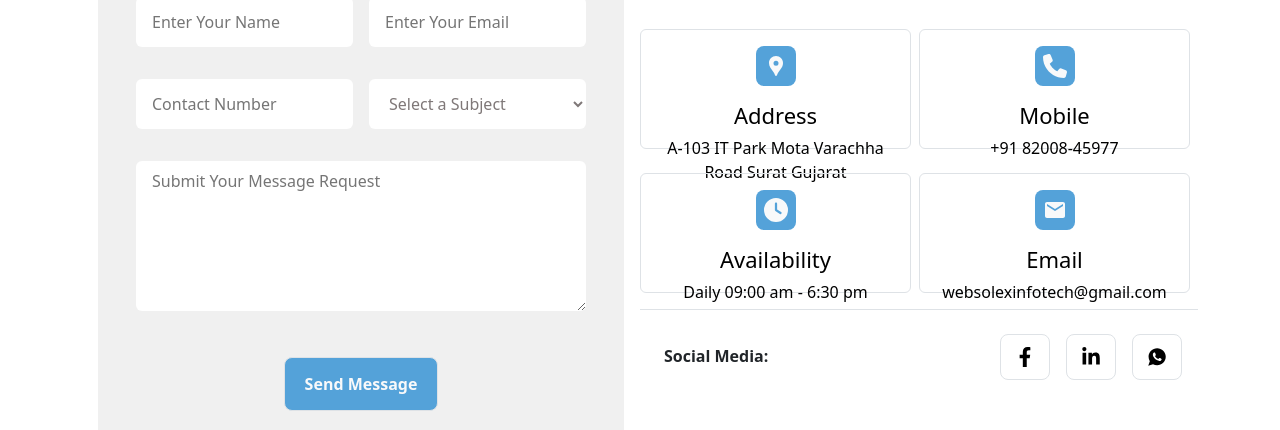
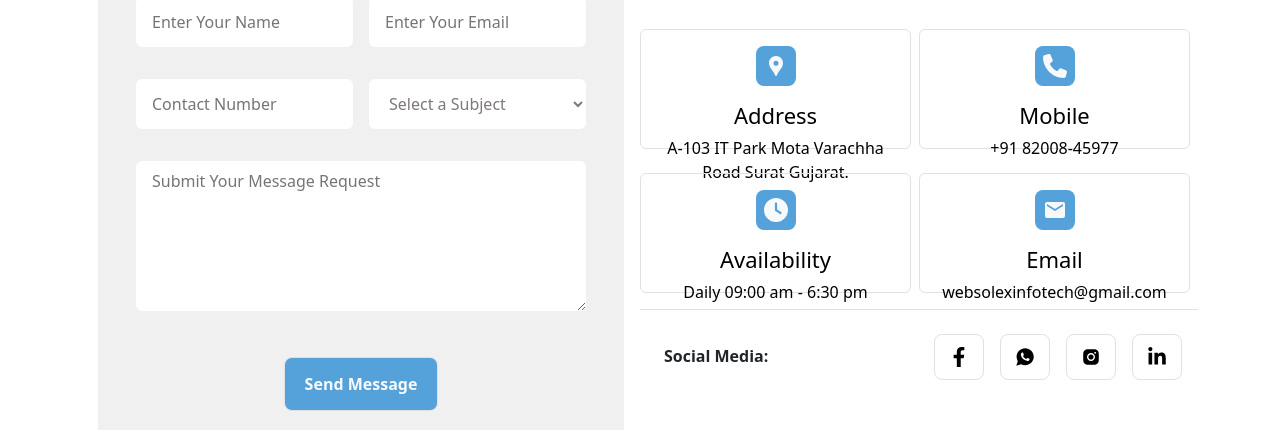
Before and after one commit to Bhaktesh604/Websolexinfotech, a React (Create React App) app: page /contact in a window 1280 px wide. Shown: the part 441-871 px from the top of the page. Built offline with nearby package versions, Linux system fonts and the light colour scheme.

Commit message:
change all

```diff
--- a/public/index.html
+++ b/public/index.html
@@ -36,23 +36,23 @@
     gtag('js', new Date());
 
     gtag('config', 'G-D3PP2RMF85');
-    // document.onkeydown = function (e) {
-    //   if (event.keyCode == 123) {
-    //     return false;
-    //   }
-    //   if (e.ctrlKey && e.shiftKey && e.keyCode == 'I'.charCodeAt(0)) {
-    //     return false;
-    //   }
-    //   if (e.ctrlKey && e.shiftKey && e.keyCode == 'J'.charCodeAt(0)) {
-    //     return false;
-    //   }
-    //   if (e.ctrlKey && e.keyCode == 'U'.charCodeAt(0)) {
-    //     return false;
-    //   }
-    //   if (e.ctrlKey && e.shiftKey && e.keyCode == 'C'.charCodeAt(0)) {
-    //     return false;
-    //   }
-    // }
+    document.onkeydown = function (e) {
+      if (event.keyCode == 123) {
+        return false;
+      }
+      if (e.ctrlKey && e.shiftKey && e.keyCode == 'I'.charCodeAt(0)) {
+        return false;
+      }
+      if (e.ctrlKey && e.shiftKey && e.keyCode == 'J'.charCodeAt(0)) {
+        return false;
+      }
+      if (e.ctrlKey && e.keyCode == 'U'.charCodeAt(0)) {
+        return false;
+      }
+      if (e.ctrlKey && e.shiftKey && e.keyCode == 'C'.charCodeAt(0)) {
+        return false;
+      }
+    }
   </script>
   <script>(function (w, d, s, l, i) {
       w[l] = w[l] || []; w[l].push({
@@ -66,7 +66,7 @@
 
 <!-- oncontextmenu="return false;" -->
 
-<body>
+<body oncontextmenu="return false;">
   <div id="root"></div>
   <noscript>You need to enable JavaScript to run this app.</noscript>
   <!--
--- a/src/components/From.jsx
+++ b/src/components/From.jsx
@@ -161,7 +161,8 @@ import { FaLinkedinIn } from "react-icons/fa";
 import { IoLogoWhatsapp } from "react-icons/io";
 import { Link,useNavigate } from 'react-router-dom'
 import EmailJS from 'emailjs-com';
-import '../forms.css'
+import '../forms.css';
+import { AiFillInstagram } from "react-icons/ai";
 
 
 
@@ -408,7 +409,7 @@ const From = () => {
                                                 </div>
                                             </div>
                                         </div>
-                                        <div className="contact_btn mt-4 d-flex d-xxl-block justify-content-center">
+                                        <div className="contact_btn mt-4 d-flex justify-content-center">
                                             <button
                                                 type="submit"
                                                 className="home_btn border text-light rounded-3 m-2 fw-semibold"
@@ -434,7 +435,7 @@ const From = () => {
                                                 </div>
                                                 <div className="contact_details">
                                                     <h4>Address</h4>
-                                                    <p title='A-103 IT Park Mota Varachha Road Surat Gujarat' className="mb-0">A-103 IT Park Mota Varachha Road Surat Gujarat</p>
+                                                    <p title='A-103 IT Park Mota Varachha Road Surat Gujarat' className="mb-0">A-103 IT Park Mota Varachha Road Surat Gujarat.</p>
                                                 </div>
                                             </div>
                                         </div>
@@ -488,13 +489,18 @@ const From = () => {
                                             </Link>
                                         </li>
                                         <li className="me-3">
-                                            <Link to="https://www.linkedin.com/company/unity-infotechs/mycompany/verification/" target='_blank' className="border rounded-3 d-flex align-items-center">
-                                                <FaLinkedinIn className='text-black fs-5' />
+                                            <Link to="#" onClick={handleClick} className="border rounded-3 d-flex align-items-center">
+                                                <IoLogoWhatsapp className='text-black fs-5' />
                                             </Link>
                                         </li>
                                         <li className="me-3">
-                                            <Link to="#" onClick={handleClick} className="border rounded-3 d-flex align-items-center">
-                                                <IoLogoWhatsapp className='text-black fs-5' />
+                                            <Link to="https://www.instagram.com/websolex_infotech/" target='_blank' className="border rounded-3 d-flex align-items-center">
+                                                <AiFillInstagram  className='text-black fs-5'/>
+                                            </Link>
+                                        </li>
+                                        <li className="me-3">
+                                            <Link to="https://www.linkedin.com/company/unity-infotechs/mycompany/verification/" target='_blank' className="border rounded-3 d-flex align-items-center">
+                                                <FaLinkedinIn className='text-black fs-5' />
                                             </Link>
                                         </li>
                                     </ul>
```
Also changed, not shown: src/components/thankyou.jsx (+12 -1 lines).
